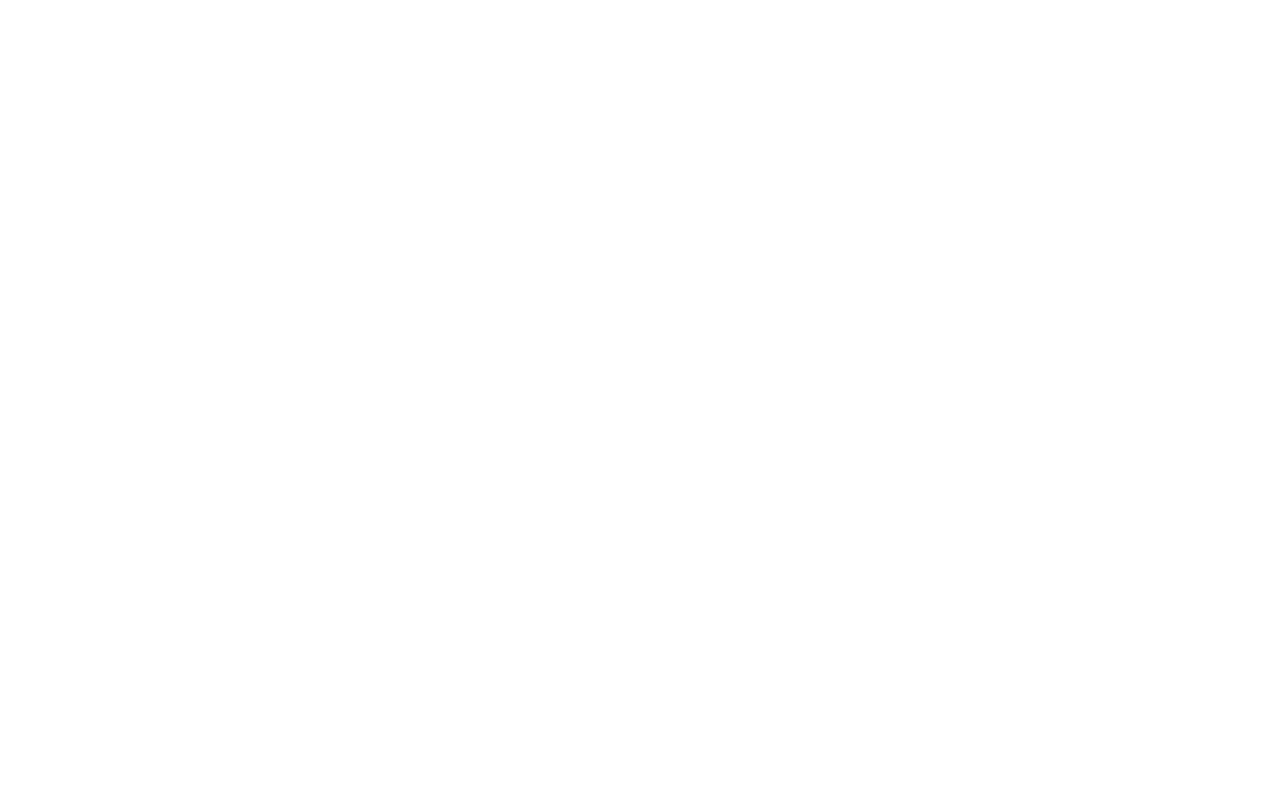
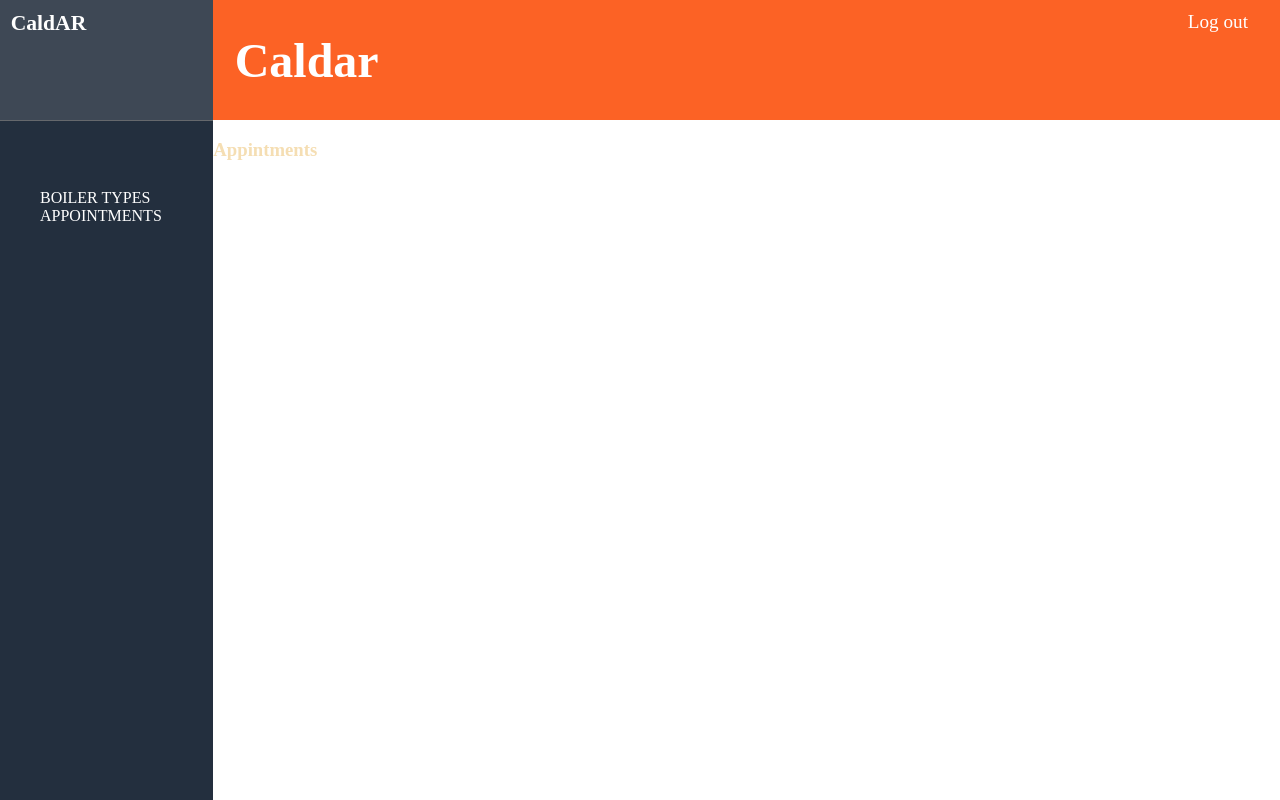
Before and after one commit to CastroDF/RR-CALDAR-FE, a React (Create React App) app: page /appointments in a window 1280 px wide. Built offline with nearby package versions, Linux system fonts and the light colour scheme.

Commit message:
Add Appointments

```diff
--- a/src/Routes.jsx
+++ b/src/Routes.jsx
@@ -1,6 +1,7 @@
 import React from 'react';
 import { Switch, Route, Redirect } from 'react-router-dom';
 import BoilerTypes from './components/BoilerTypes';
+import Appointments from './components/Appointments';
 import Layout from "./components/Shared/Layout";
 
 
@@ -13,6 +14,11 @@
           <BoilerTypes/>
         </Layout>
       </Route>
+      <Route path="/appointments" >
+        <Layout>
+          <Appointments/>
+        </Layout>
+      </Route>
     </Switch>
   );
 };
--- /dev/null
+++ b/src/components/Appointments/Appointments.module.css
@@ -0,0 +1,3 @@
+section {
+    color: wheat;
+}
--- /dev/null
+++ b/src/components/Appointments/index.jsx
@@ -0,0 +1,10 @@
+import React from 'react'
+import "./Appointments.module.css";
+
+const Appointments = () => (
+  <section>
+    <h3>Appintments</h3>
+  </section>
+)
+
+export default Appointments;
--- a/src/components/shared/leftBar/index.jsx
+++ b/src/components/shared/leftBar/index.jsx
@@ -14,6 +14,9 @@
         <li>
           <Link className={style.linkNav} to="/boilertypes">BOILER  TYPES</Link>
         </li>
+        <li>
+          <Link className={style.linkNav} to="/appointments">APPOINTMENTS</Link>
+        </li>
       </ul>
 
     </div>
```
Also changed, not shown: 1 other file (tests, documents, lock files or other folders).
